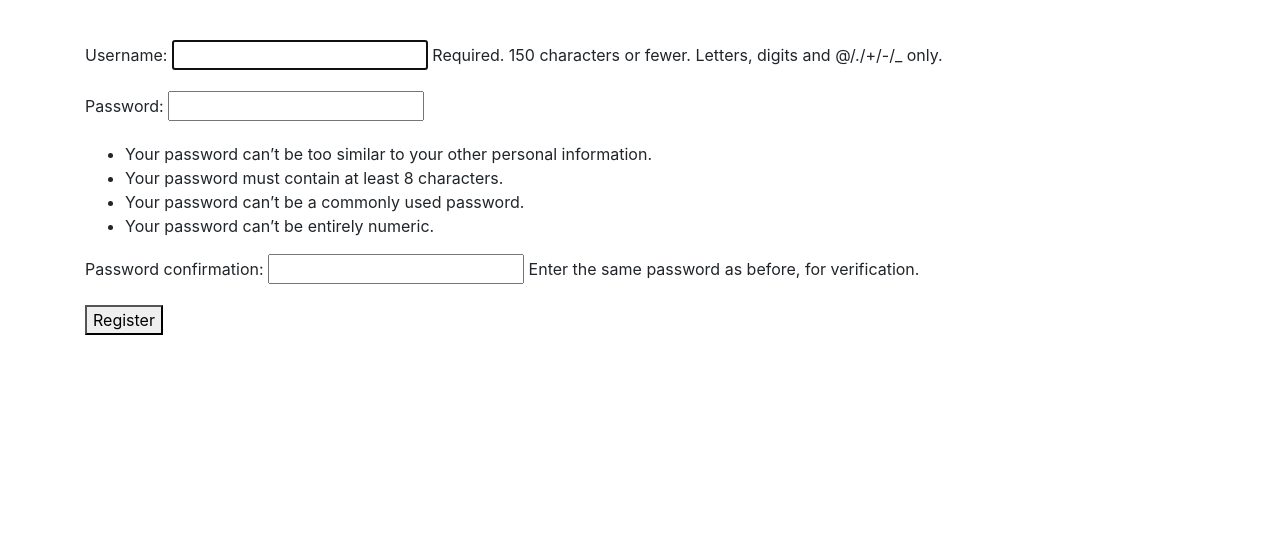
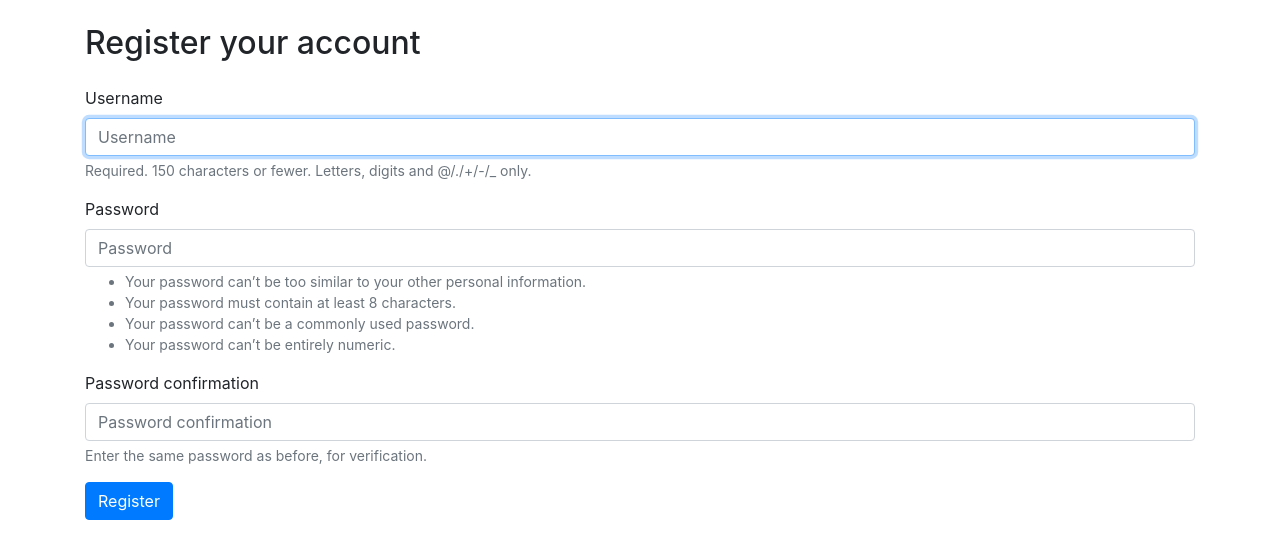
Before and after one commit to Marzhann/learning_log, a Django app: page /users/register/ in a window 1280 px wide. Shown: the part 58-617 px from the top of the page. Run offline with Django 3.2, Linux system fonts and the light colour scheme; some libraries are stand-ins or nearby versions.

Commit message:
added style for register and log out pages

```diff
--- a/users/templates/registration/logged_out.html
+++ b/users/templates/registration/logged_out.html
@@ -2,6 +2,6 @@
 
 {% block content %}
 
-  <p>You  have been logged out. Come again, soon here will be more fun :)</p>
+  <h3>You  have been logged out. Come again, soon here will be more fun :)</h3>
 
 {% endblock content %}
--- a/users/templates/registration/register.html
+++ b/users/templates/registration/register.html
@@ -1,12 +1,19 @@
 {% extends "learning_logs/base.html" %}
+{% load bootstrap4 %}
+
+{% block page_header %}
+    <h2>Register your account</h2>
+{% endblock page_header %}
 
 {% block content %}
+  <form method="post" action="{% url 'users:register' %}" class="form">
+      {% csrf_token %}
+      {% bootstrap_form form %}
 
-  <form method="post" action="{% url 'users:register' %}" >
-      {% csrf_token %}
-      {{ form.as_p }}
+      {% buttons %}
+        <button name="submit" class="btn btn-primary">Register</button>
+      {% endbuttons %}
 
-      <button name="submit">Register</button>
       <input type="hidden" name="next" value="{% url 'learning_logs:index' %}"/>
   </form>
 
```
